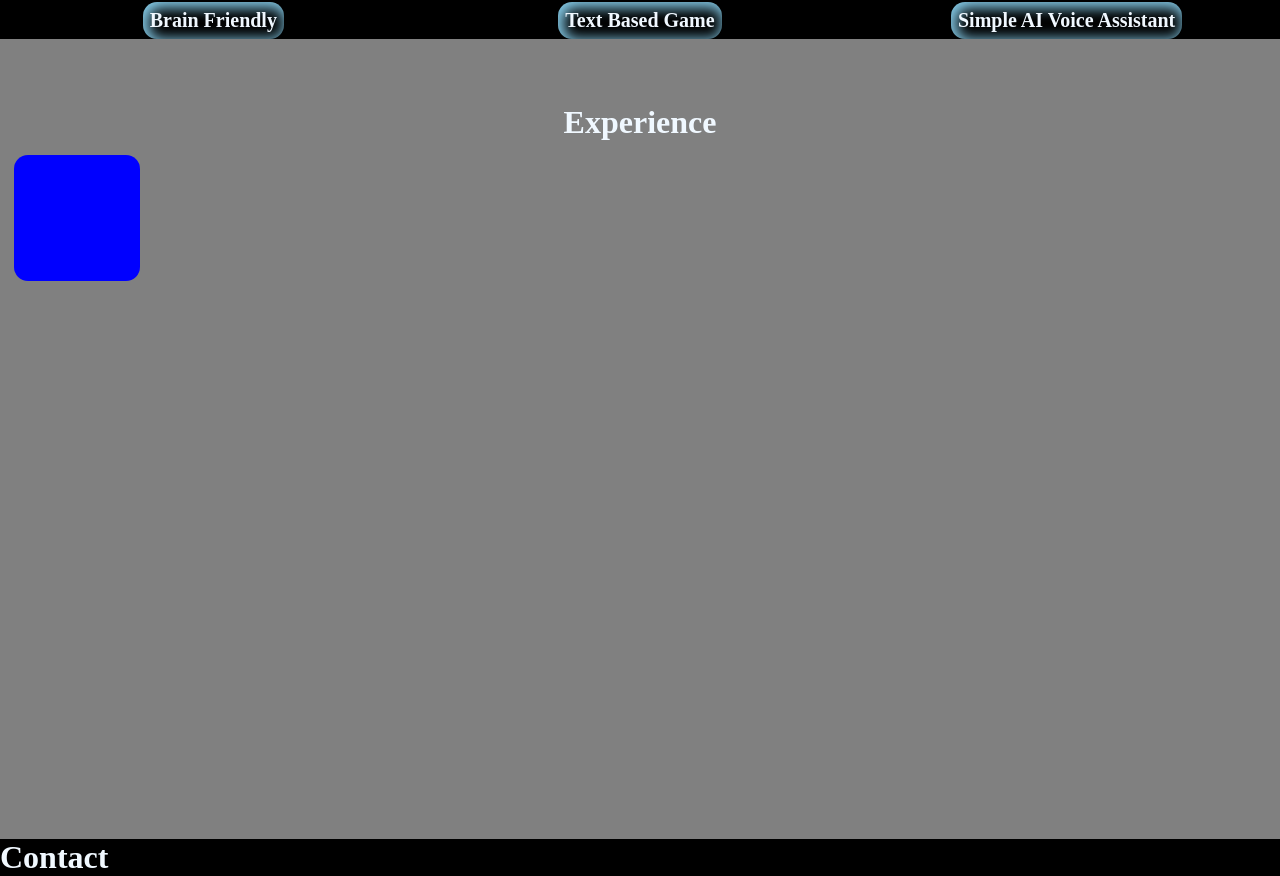
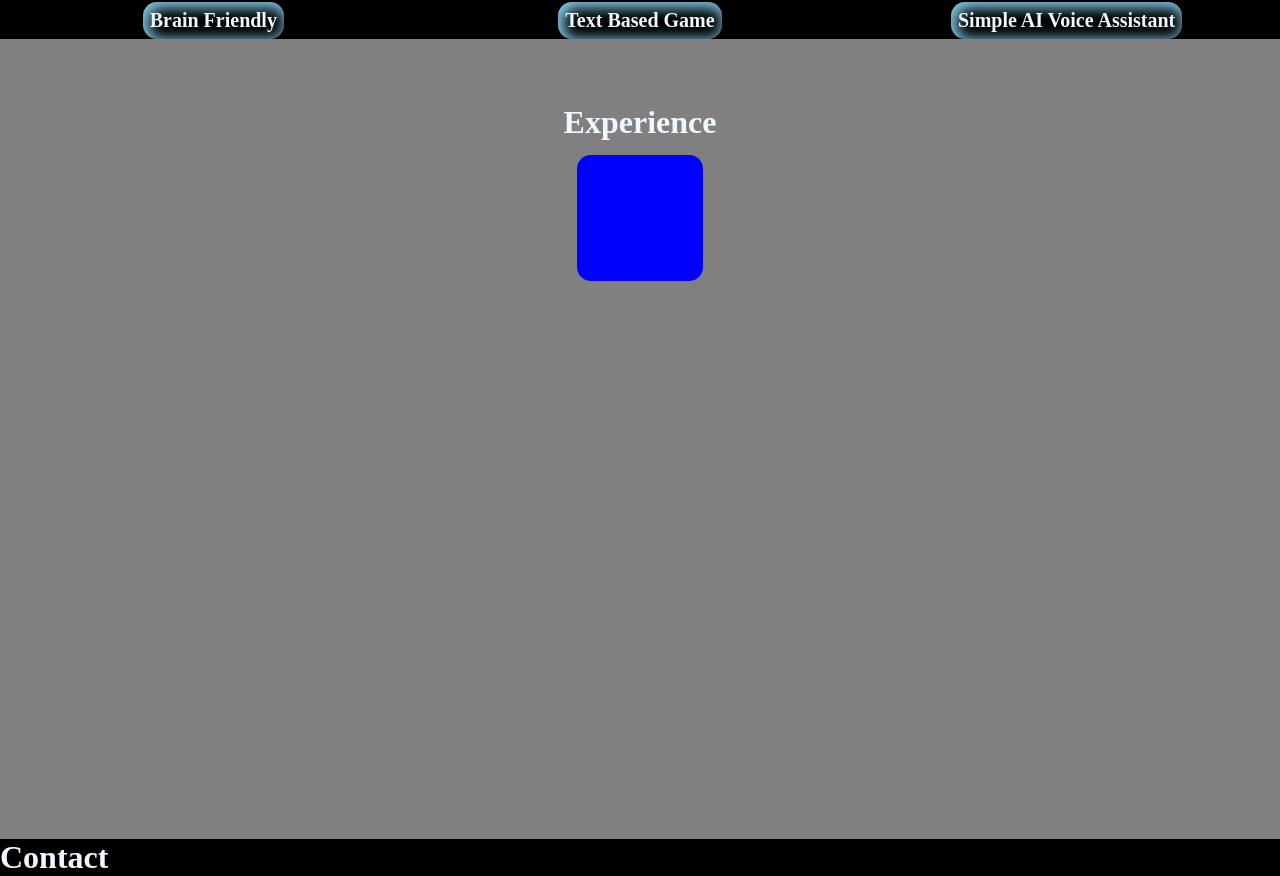
Before and after one commit to Paramesh-Kumar-2004/VP_Portfolio-2, a React (Create React App) app: page / in a window 1280 px wide. Shown: the part 3377-4253 px from the top of the page. Built offline with nearby package versions, Linux system fonts and the light colour scheme.

Commit message:
Updating The Experience Styles

```diff
--- a/src/Components/Experience.jsx
+++ b/src/Components/Experience.jsx
@@ -8,9 +8,12 @@ function Experience() {
         <div id='Main_Experience_Div'>
             <div>
                 <h1 id='Title'>Experience</h1>
-                <div className="Experience_Card">
 
+                <div className="Experience_Cards">
+                    <div className="Experience_Card"></div>
                 </div>
+
+
             </div>
         </div>
     )
--- a/src/Styles/Experience.css
+++ b/src/Styles/Experience.css
@@ -12,6 +12,11 @@
     border-radius: 14px;
     cursor: pointer;
 }
+.Experience_Cards{
+    display: flex;
+    flex-wrap: wrap;
+    justify-content: space-around;
+}
 
 .Experience_Card:hover {
     background: red;
```
